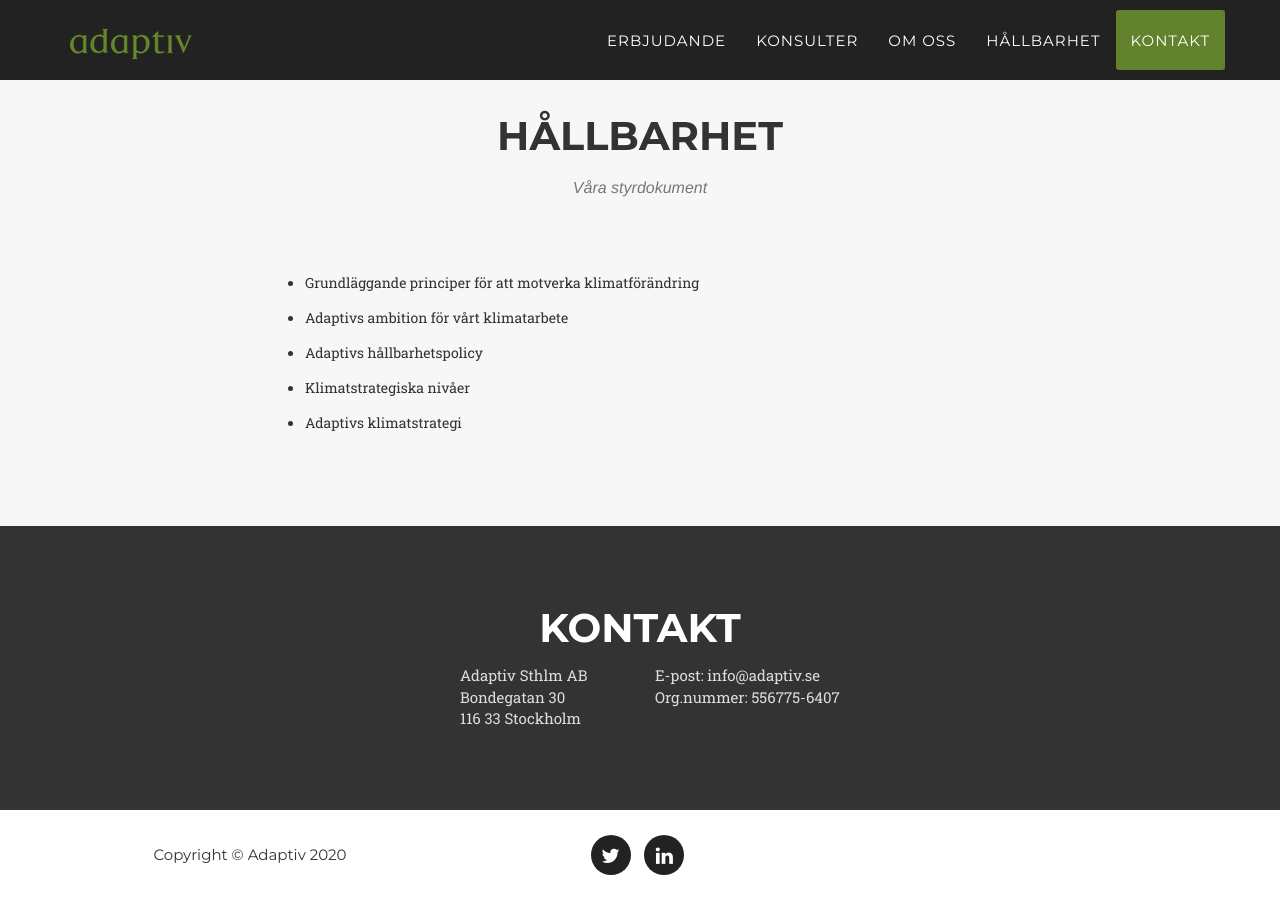
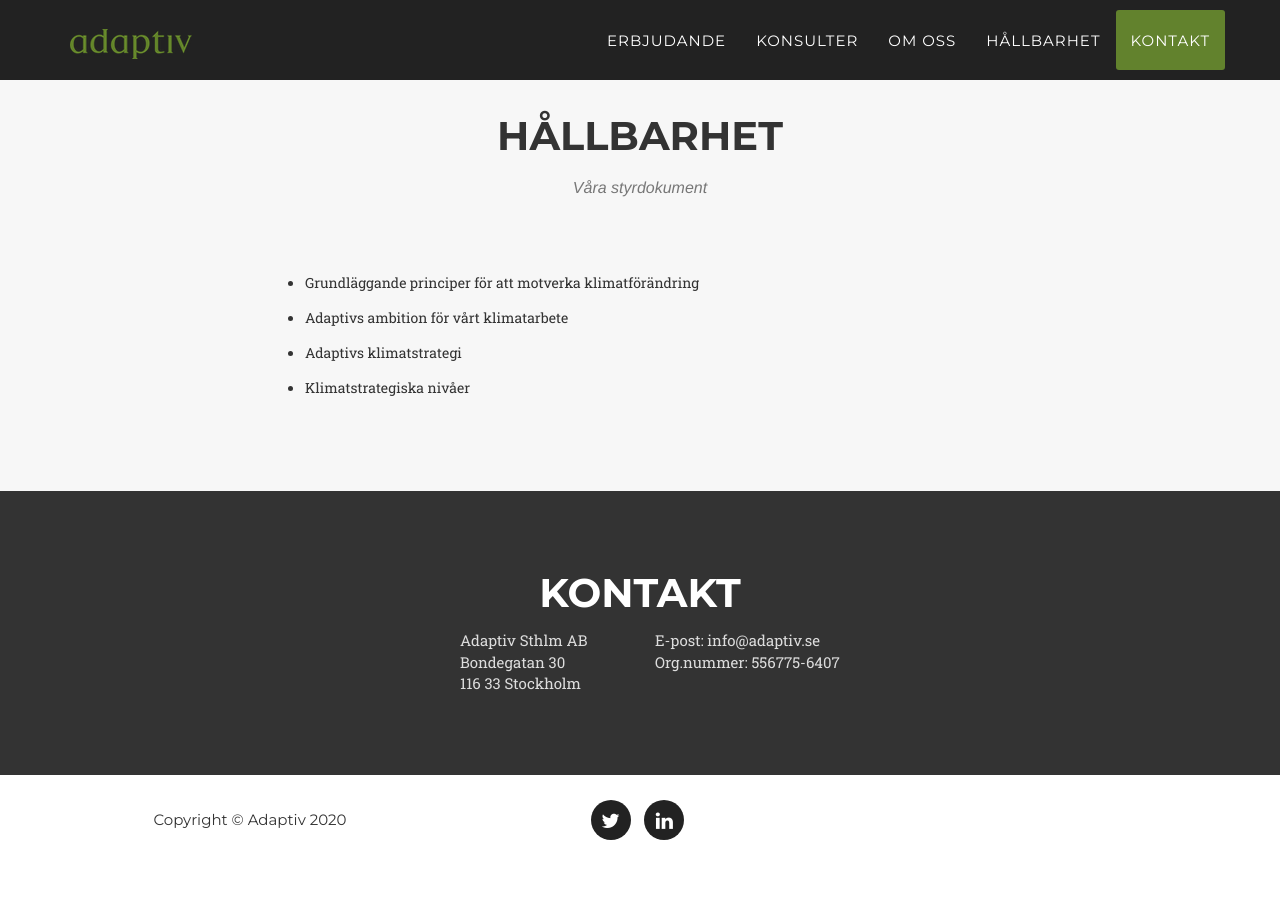
Before and after one commit to adaptiv/adaptiv_agency, a Jekyll site: the page built from index.html, in a window 1280 px wide and 900 px high, scrolled down 3382 px. Built offline with Jekyll 4.4.1, drawn with Linux system fonts in a browser that asks for light colours; some web fonts are replaced; after the commit the page ends 4247 px from its top, so only the background shows below that.

Commit message:
Ordna om länkar, avpublicera policy

```diff
--- a/_includes/sustainability.html
+++ b/_includes/sustainability.html
@@ -9,7 +9,9 @@
     </div>
     <!-- <div class="row">
       <div class="col-lg-8 col-lg-offset-2 text-center">
-        <p class="text-muted">...</p>
+        <p class="text-muted">
+          Förklarande text här
+        </p>
       </div>
     </div> -->
     <div class="row">
@@ -32,8 +34,8 @@
           <li>
             <p class="text-muted">
               <a class="dark"
-                href="https://docs.google.com/document/d/14NpMv0x0__6ucdoLbVoiTxA0DbytHTIARLws7q-MPbc/edit?usp=sharing">Adaptivs
-                hållbarhetspolicy</a>
+                href="https://docs.google.com/document/d/1JtFmv3_ZqzI_JXG3gmNTnXim3W91WaPZgqa8SOfyI3w/edit?usp=sharing">Adaptivs
+                klimatstrategi</a>
             </p>
           </li>
           <li>
@@ -43,13 +45,6 @@
                 nivåer</a>
             </p>
           </li>
-          <li>
-            <p class="text-muted">
-              <a class="dark"
-                href="https://docs.google.com/document/d/1JtFmv3_ZqzI_JXG3gmNTnXim3W91WaPZgqa8SOfyI3w/edit?usp=sharing">Adaptivs
-                klimatstrategi</a>
-            </p>
-          </li>
         </ul>
       </div>
     </div>
```
